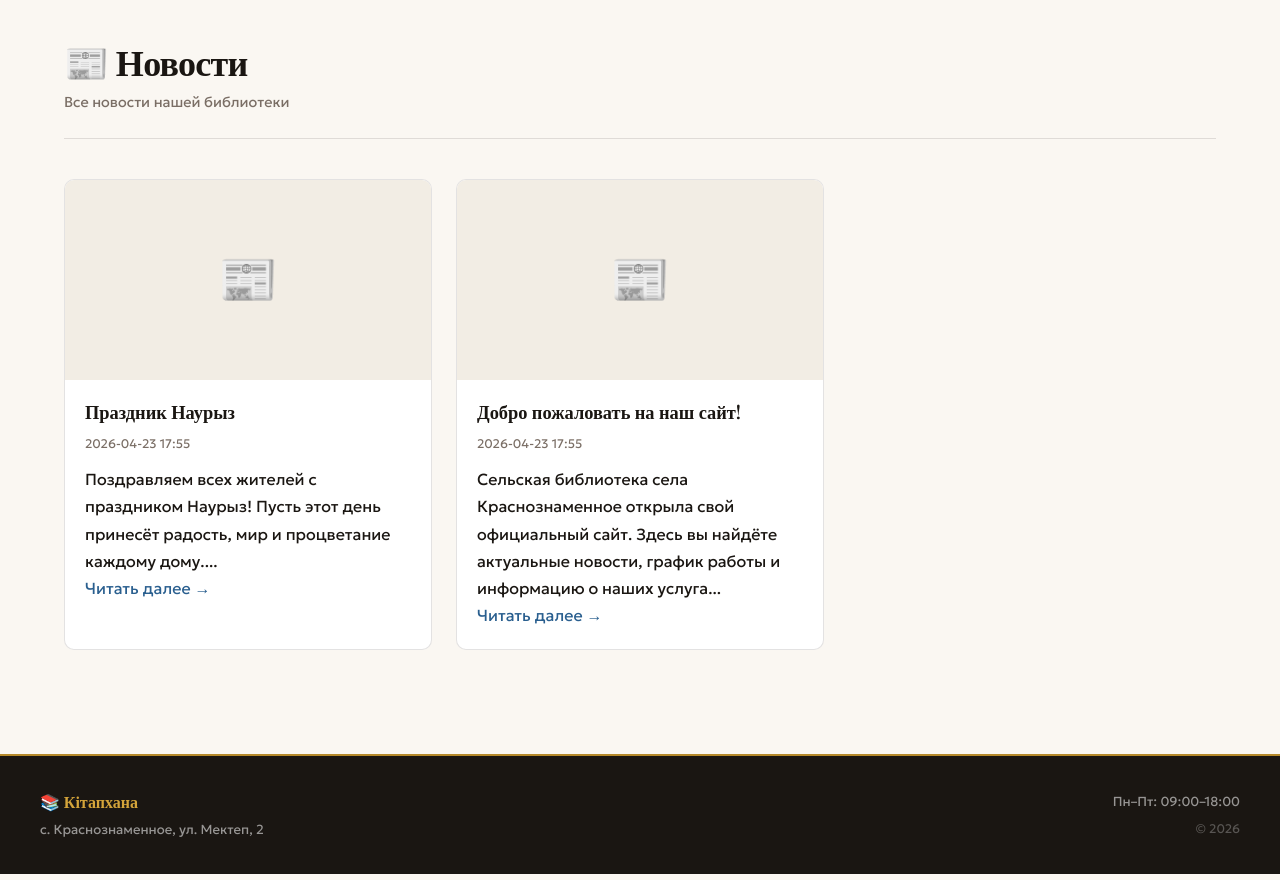
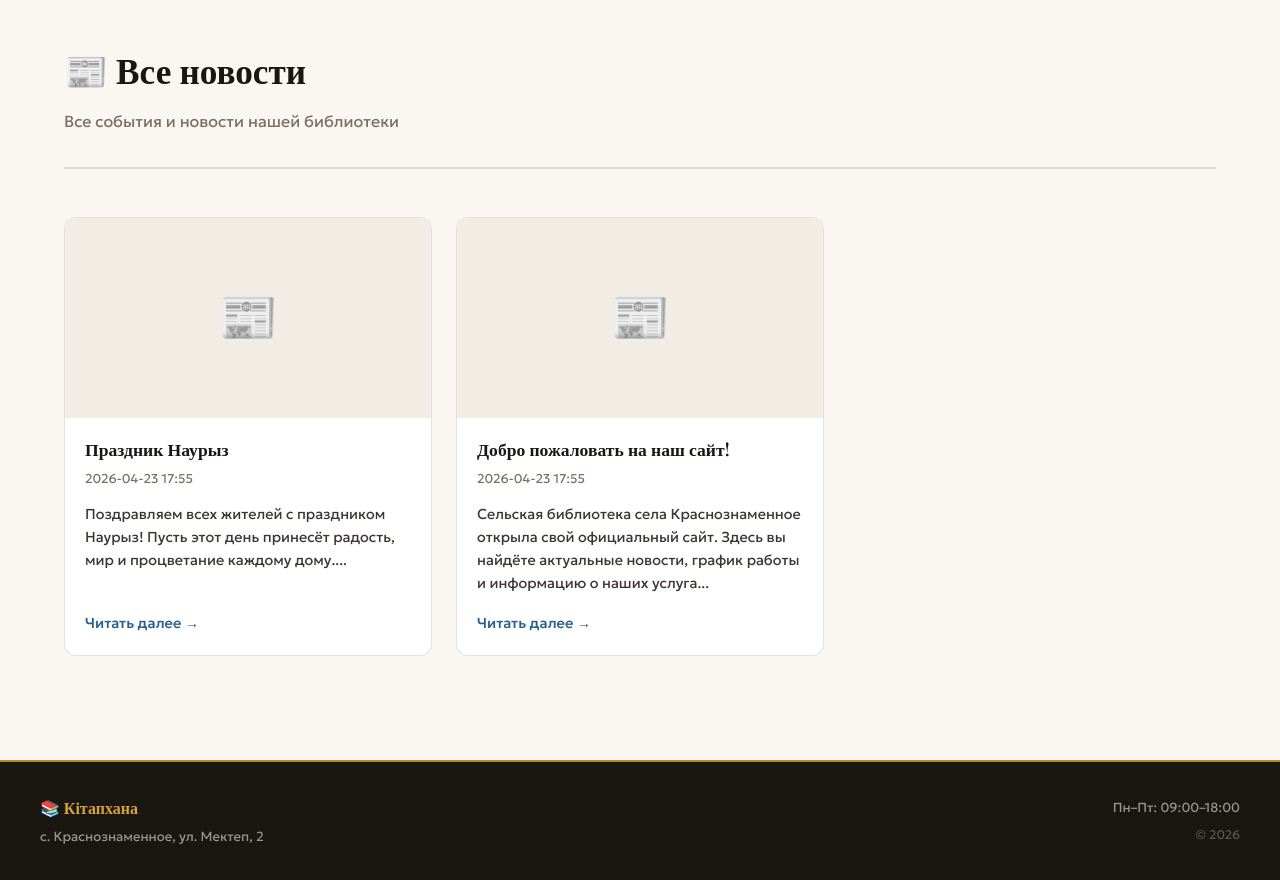
Before and after one commit to EduardoYa/krasnoznam-library, a Flask app: page /news in a window 1280 px wide. Shown: the part 62-942 px from the top of the page. Run offline with Flask 3, Linux system fonts and the light colour scheme; data comes from the database, SQL or seed files in the repository; parts of the project's set-up code (start-up, migrations or seed data) failed here and were passed over.

Commit message:
Update news.html

```diff
--- a/templates/news.html
+++ b/templates/news.html
@@ -3,14 +3,14 @@
 {% block content %}
 
 <div class="container">
-  <div class="page-header">
-    <h1 class="page-title">📰 Новости</h1>
-    <p class="page-sub">Все новости нашей библиотеки</p>
+  <div style="margin-bottom: 3rem; padding-bottom: 2rem; border-bottom: 2px solid var(--border)">
+    <h1 style="font-family:'Playfair Display',serif;font-size:2.2rem;font-weight:700;color:var(--ink);margin-bottom:0.5rem">📰 Все новости</h1>
+    <p style="color:var(--ink3);font-size:1rem">Все события и новости нашей библиотеки</p>
   </div>
 
-  <div class="news-grid">
+  <div style="display: grid; grid-template-columns: repeat(auto-fill, minmax(320px, 1fr)); gap: 1.5rem">
     {% for item in news %}
-    <article class="news-card">
+    <article style="background:#fff;border:1px solid var(--border);border-radius:12px;overflow:hidden;transition:all .3s;display:flex;flex-direction:column;height:100%" onmouseover="this.style.borderColor='var(--blue)';this.style.boxShadow='0 6px 25px rgba(26,22,18,.1)';this.style.transform='translateY(-4px)'" onmouseout="this.style.borderColor='var(--border)';this.style.boxShadow='';this.style.transform=''">
       <div style="width:100%;height:200px;background:var(--cream2);overflow:hidden;display:flex;align-items:center;justify-content:center">
         {% set images_json = item.images %}
         {% if images_json %}
@@ -18,9 +18,9 @@
           {% if images_list and images_list|length > 0 %}
             {% set first_img = images_list[0] %}
             {% if first_img.type == 'upload' %}
-              <img src="/upload/{{ first_img.url }}" alt="Изображение" style="width:100%;height:100%;object-fit:cover">
+              <img src="/upload/{{ first_img.url }}" alt="Изображение" style="width:100%;height:100%;object-fit:cover;transition:transform .3s" loading="lazy">
             {% else %}
-              <img src="{{ first_img.url }}" alt="Изображение" style="width:100%;height:100%;object-fit:cover">
+              <img src="{{ first_img.url }}" alt="Изображение" style="width:100%;height:100%;object-fit:cover;transition:transform .3s" loading="lazy">
             {% endif %}
           {% else %}
             <div style="font-size:3rem;color:var(--ink3)">📰</div>
@@ -30,16 +30,16 @@
         {% endif %}
       </div>
 
-      <div class="news-card-body">
-        <h3 class="news-card-title">
+      <div style="padding:1.25rem;flex:1;display:flex;flex-direction:column">
+        <h3 style="font-family:'Playfair Display',serif;font-size:1.1rem;font-weight:600;color:var(--ink);margin-bottom:.5rem;line-height:1.3">
           {% if item.pinned %}📌 {% endif %}
           {{ item.title_ru }}
         </h3>
-        <div class="news-card-date">{{ item.created_at }}</div>
-        <div class="news-card-excerpt">
+        <div style="font-size:.8rem;color:var(--ink3);margin-bottom:.75rem">{{ item.created_at }}</div>
+        <div style="color:var(--ink2);font-size:.9rem;line-height:1.6;flex:1;margin-bottom:1rem">
           {{ item.body_ru[:150] | safe }}...
         </div>
-        <a href="/news/{{ item.id }}" class="news-card-link">
+        <a href="/news/{{ item.id }}" style="color:var(--blue);font-size:.9rem;font-weight:500;display:inline-flex;align-items:center;gap:4px;transition:all .2s;text-decoration:none" onmouseover="this.style.color='var(--gold)';this.style.gap='8px'" onmouseout="this.style.color='var(--blue)';this.style.gap='4px'">
           Читать далее →
         </a>
       </div>
```
